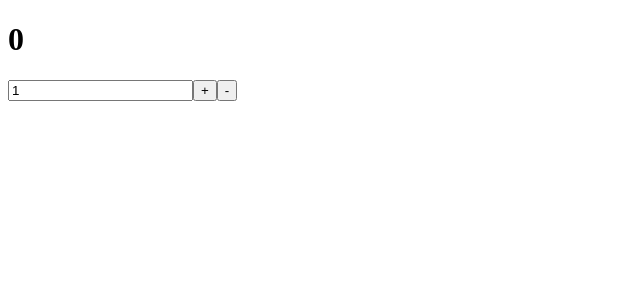
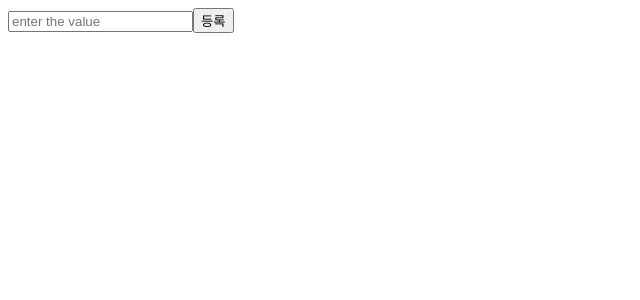
Before and after one commit to gmm117/learn-redux, a React (Create React App) app: page / in a window 1280 px wide. Shown: the top 300 px of the page, without its empty margins (0-640 px from the left). Built offline with nearby package versions, Linux system fonts and the light colour scheme.

Commit message:
Todos example commit

```diff
--- a/src/App.js
+++ b/src/App.js
@@ -1,9 +1,11 @@
 import "./App.css";
-import CounterContainer from "./containers/CounterContainer";
+// import CounterContainer from "./containers/CounterContainer";
 // import "./exercise";
+import TodosContainer from "./containers/TodosContainer";
 
 function App() {
-  return <CounterContainer />;
+  //return <CounterContainer />;
+  return <TodosContainer />;
 }
 
 export default App;
--- /dev/null
+++ b/src/components/Todos.js
@@ -0,0 +1,50 @@
+import React, { useState } from "react";
+
+function TodoItem({ todo, onToggle }) {
+  return (
+    <li
+      style={{ textDecoration: todo.done ? "line-through" : "none" }}
+      onClick={() => onToggle(todo.id)}
+    >
+      {todo.text}
+    </li>
+  );
+}
+
+function Todo({ todos, onToggle }) {
+  return (
+    <ul>
+      {todos.map(todo => (
+        <TodoItem key={todo.id} todo={todo} onToggle={onToggle} />
+      ))}
+    </ul>
+  );
+}
+
+function Todos({ todos, onCreate, onToggle }) {
+  const [text, setText] = useState("");
+  const onChange = e => {
+    setText(e.target.value);
+  };
+  const onSubmit = e => {
+    e.preventDefault();
+    onCreate(text);
+    setText("");
+  };
+
+  return (
+    <div>
+      <form onSubmit={onSubmit}>
+        <input
+          value={text}
+          onChange={onChange}
+          placeholder="enter the value"
+        ></input>
+        <button type="submit">등록</button>
+      </form>
+      <Todo todos={todos} onToggle={onToggle}></Todo>
+    </div>
+  );
+}
+
+export default Todos;
--- /dev/null
+++ b/src/containers/TodosContainer.js
@@ -0,0 +1,17 @@
+import React from "react";
+import { useSelector, useDispatch } from "react-redux";
+import Todos from "../components/Todos";
+import { addTodo, toggleTodo } from "../modules/todos";
+
+function TodosContainer() {
+  const todos = useSelector(state => state.todos);
+
+  const dispatch = useDispatch();
+
+  const onCreate = text => dispatch(addTodo(text));
+  const onToggle = id => dispatch(toggleTodo(id));
+
+  return <Todos todos={todos} onCreate={onCreate} onToggle={onToggle} />;
+}
+
+export default TodosContainer;
--- a/src/modules/todos.js
+++ b/src/modules/todos.js
@@ -1,3 +1,5 @@
+import { ConcatSource } from "webpack-sources";
+
 // action types
 const ADD_TODO = "todos/ADD_TODO";
 const TOGGLE_TODO = "todos/TOGGLE_TODO";
@@ -14,7 +16,7 @@
   };
 };
 
-export const toogleTodo = id => {
+export const toggleTodo = id => {
   return {
     type: TOGGLE_TODO,
     payload: {
@@ -28,16 +30,13 @@
 export default function todos(state = initialState, action) {
   switch (action.type) {
     case ADD_TODO:
-      return {
-        ...state,
-        ...action.payload
-      };
+      return state.concat(action.payload);
     case TOGGLE_TODO:
       return state.map(todo =>
-        todo.payload.id === id
+        todo.id === action.payload.id
           ? {
               ...todo,
-              done: !todo.payload.done
+              done: !todo.done
             }
           : todo
       );
```
